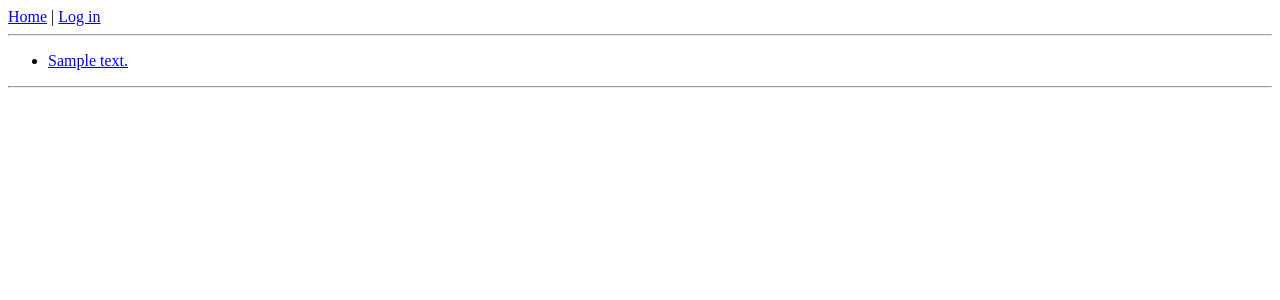
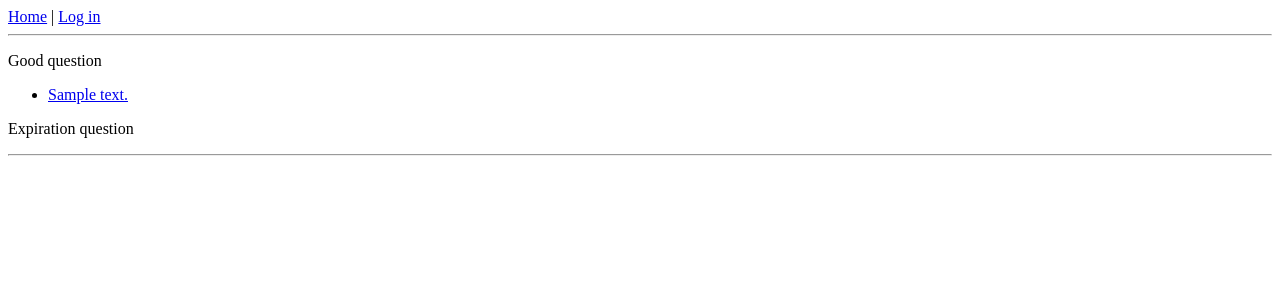
Before and after one commit to nicoladilillo/Polls-project, a Django app: page /polls/ in a window 1280 px wide. Shown: the top 300 px of the page. Run offline with Django 3.2, Linux system fonts and the light colour scheme; tables that the repository leaves empty hold one stand-in row (values such as "Sample post").

Commit message:
Add expiration date

```diff
--- a/polls/models.py
+++ b/polls/models.py
@@ -7,7 +7,7 @@ from django.utils import timezone
 
 class Question(models.Model):
     question_text = models.CharField(max_length=200)
-    pub_date = models.DateTimeField()
+    pub_date = models.DateTimeField(default=timezone.now)
     end_date = models.DateTimeField()
 
     SINGLE = 'S'
--- a/polls/templates/polls/index.html
+++ b/polls/templates/polls/index.html
@@ -3,14 +3,26 @@
 
 {% block content %}
 
-{% if latest_question_list %}
-    <ul>
-    {% for question in latest_question_list %}
-        <li><a href="{% url 'polls:detail' question.id %}">{{ question.question_text }}</a></li>
-    {% endfor %}
-    </ul>
+{% if question %}
+  <p>Good question</p>
+  <ul>
+  {% for question in question %}
+    {% if timezone < question.end_date %}
+      <li><a href="{% url 'polls:detail' question.id %}">{{ question.question_text }}</a></li>
+    {% endif %}
+  {% endfor %}
+  </ul>
+
+  <p>Expiration question</p>
+  <ul>
+  {% for question in question %}
+    {% if timezone > question.end_date %}
+      <li><a href="{% url 'polls:detail' question.id %}">{{ question.question_text }}</a></li>
+    {% endif %}
+  {% endfor %}
+  </ul>
 {% else %}
-    <p>No polls are available.</p>
+  <p>No polls are available.</p>
 {% endif %}
 
 {% endblock %}
--- a/polls/urls.py
+++ b/polls/urls.py
@@ -5,7 +5,7 @@ from . import views
 app_name = 'polls'
 urlpatterns = [
     # ex: /polls/
-    url(r'^$', views.IndexView.as_view(), name='index'),
+    url(r'^$', views.index, name='index'),
     # added the word 'specifics'
     url(r'^(?P<question_id>[0-9]+)/$', views.detail, name='detail'),
     # ex: /polls/5/results/
--- a/polls/views.py
+++ b/polls/views.py
@@ -3,22 +3,19 @@ from django.http import HttpResponseRedirect, HttpResponse
 from django.core.urlresolvers import reverse
 from django.views import generic
 from registration.signals import user_registered
+from django.utils import timezone
 
 from .models import Choice, Question, Voter
 
 
-class IndexView(generic.ListView):
-    template_name = 'polls/index.html'
-    context_object_name = 'latest_question_list'
-
-    def get_queryset(self):
-        """Return the last five published questions."""
-        return Question.objects.order_by('-pub_date')[:5]
+def index(request):
+    question = Question.objects.order_by('-pub_date')
+    return render(request, 'polls/index.html', {'question': question, 'timezone': timezone.now })
 
 
 def detail(request, question_id):
     question = get_object_or_404(Question, pk=question_id)
-    if request.user.is_authenticated():
+    if request.user.is_authenticated() and question.end_date > timezone.now():
         return render(request, 'polls/detail.html', {'question': question})
     else:
         return render(request, 'polls/results.html', {'question': question})
--- a/polls_project/settings.py
+++ b/polls_project/settings.py
@@ -109,7 +109,7 @@ AUTH_PASSWORD_VALIDATORS = [
 
 LANGUAGE_CODE = 'en-us'
 
-TIME_ZONE = 'UTC'
+TIME_ZONE = 'Europe/Rome'
 
 USE_I18N = True
 
```
Also changed, not shown: polls/migrations/0011_auto_20160813_1748.py (added), polls/migrations/0012_auto_20160817_0922.py (added), polls/migrations/0013_remove_question_expiration.py (added), 1 other file.
